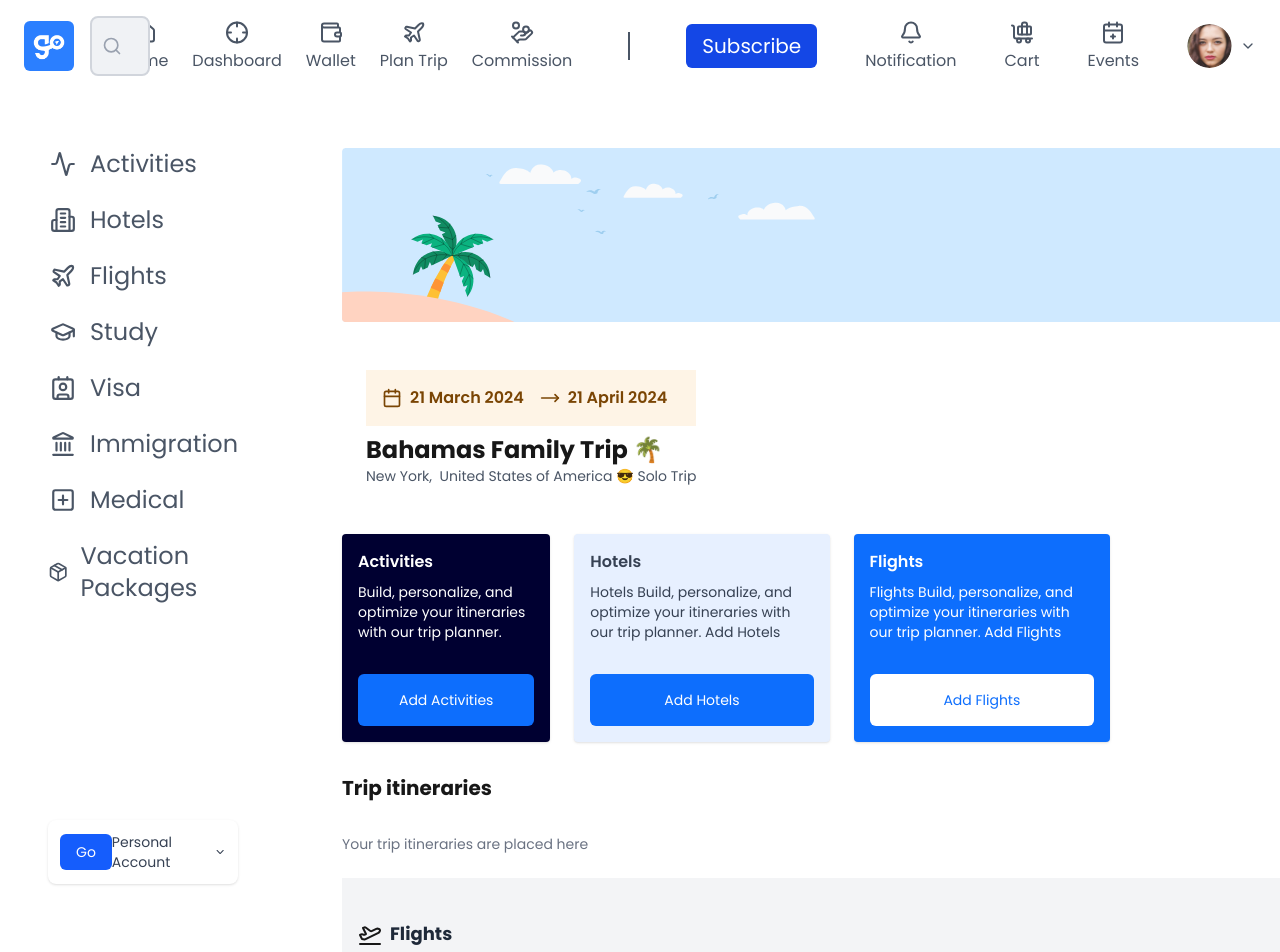
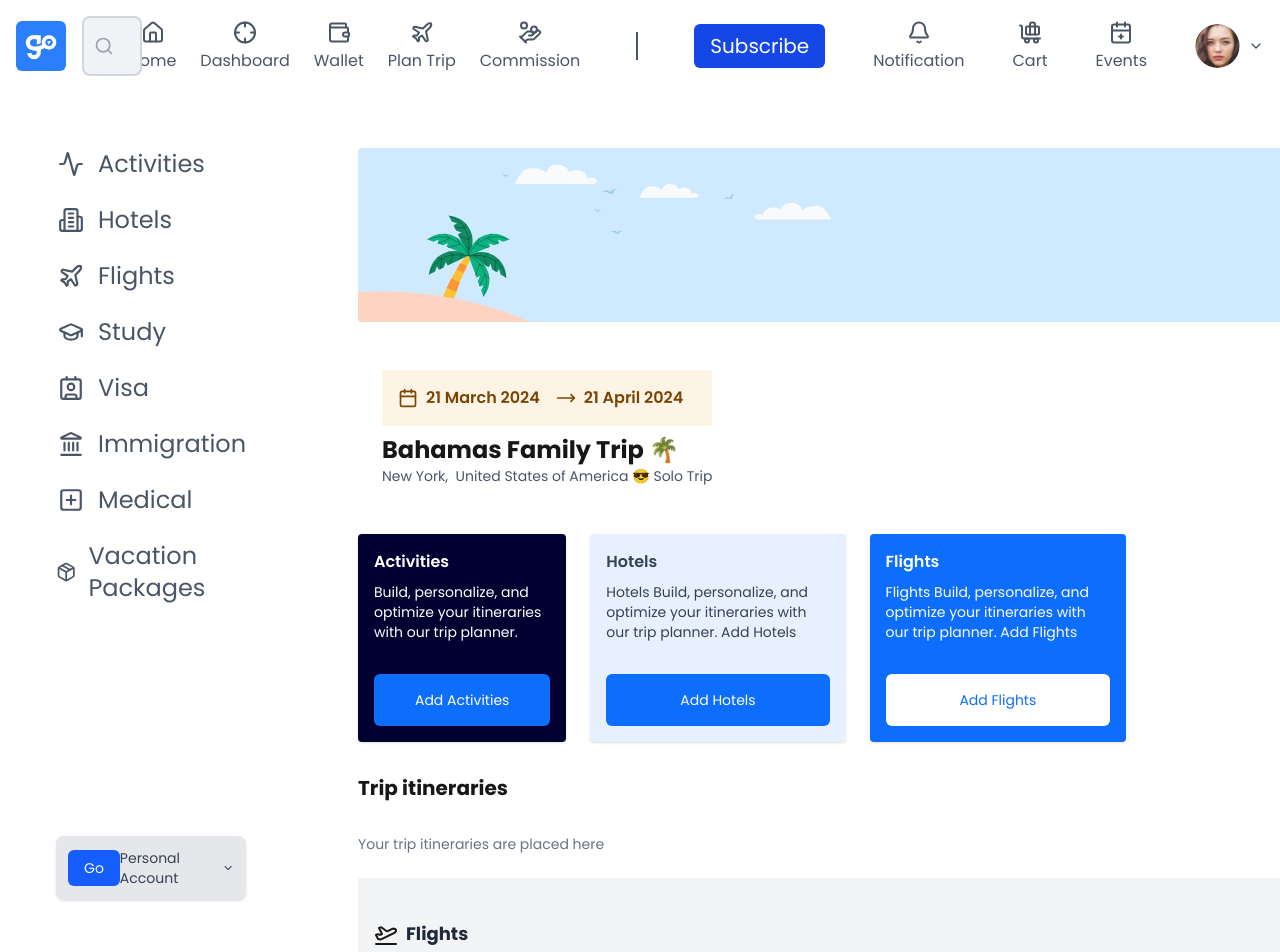
Before and after one commit to ahmodu4real89/go-traveller, a Next.js app: page / in a window 1280 px wide. Shown: the top 952 px of the page. Built offline with nearby package versions, Linux system fonts and the light colour scheme.

Commit message:
new commit

```diff
--- a/src/app/components/NavBar.tsx
+++ b/src/app/components/NavBar.tsx
@@ -27,7 +27,7 @@ const Navbar = () => {
   };
 
   return (
-    <div className="flex justify-between items-center w-full px-6 py-4 bg-white">
+    <div className="flex justify-between items-center w-full px-4 py-4 bg-white sticky top-0 z-50">
       <div className="flex items-center gap-4 flex-1">
         <Image src="/logo.png" alt="logo" width={50} height={40} className="bg-blue-500 p-2 rounded-md" />
 
--- a/src/app/components/SideBar.tsx
+++ b/src/app/components/SideBar.tsx
@@ -15,7 +15,7 @@ import {
 const Sidebar = () => {
   return (
     <div
-      className="bg-white w-[300px] h-[800px] px-6 py-8 flex flex-col justify-between m-6"
+      className="bg-white w-[300px] h-[800px] px-6 py-6 flex flex-col justify-between m-8"
     >
 
       <div className="flex flex-col gap-6 text-gray-600">
@@ -30,7 +30,7 @@ const Sidebar = () => {
       </div>
 
 
-      <div className="bg-white rounded-lg p-3 flex items-center justify-between shadow-sm mt-8">
+      <div className="bg-gray-200 rounded-lg p-3 flex items-center justify-between shadow-sm mt-8">
         <button className="bg-blue-600 text-white px-4 py-2 rounded-md text-sm">
           Go
         </button>
```
